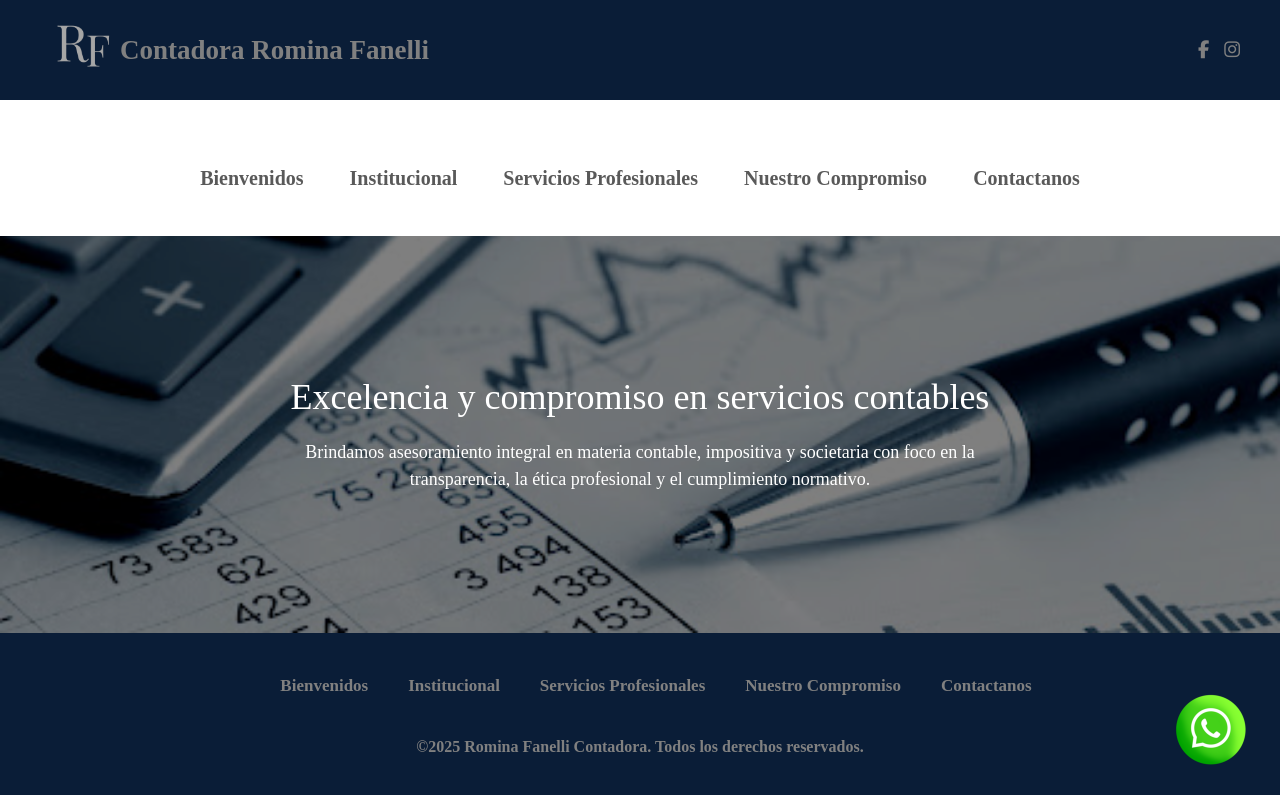
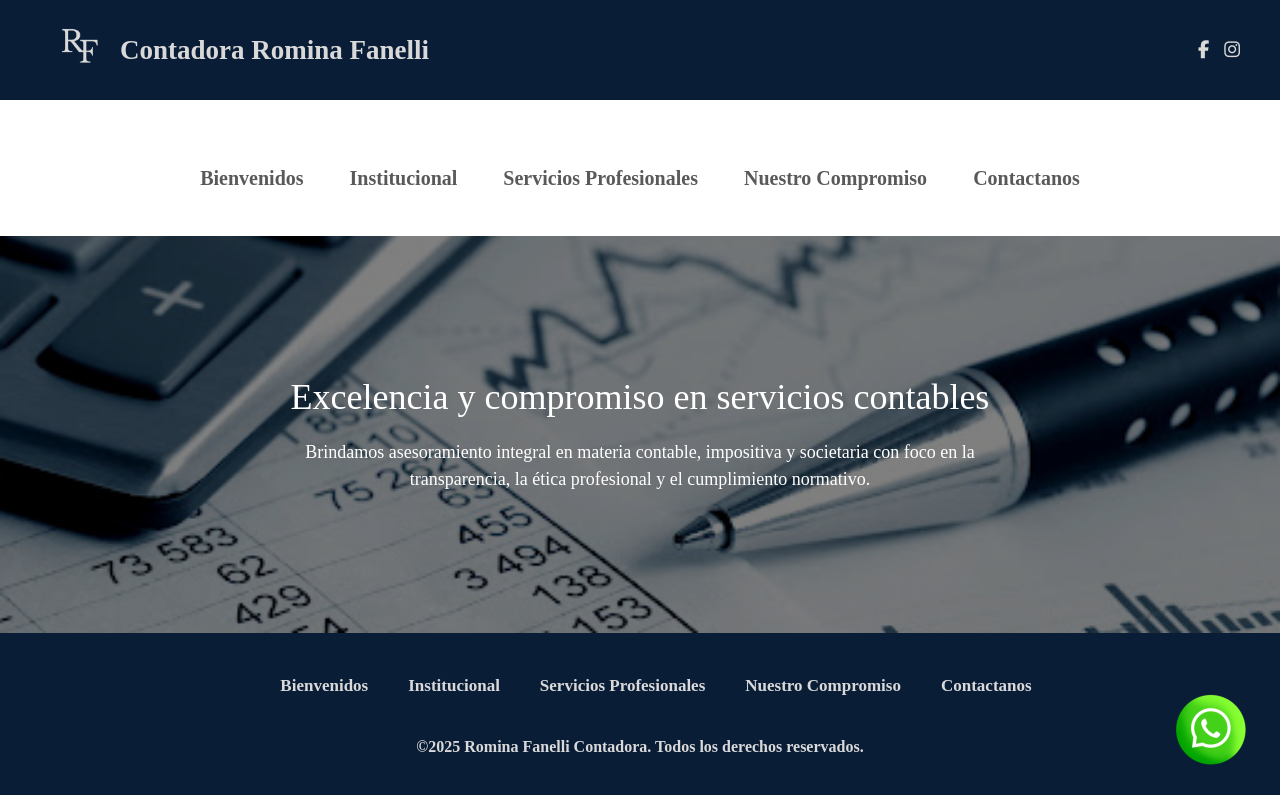
Before and after one commit to JMMonteleone/Romina-Fanelli-Contadora, a plain HTML site: page index.html in a window 1280 px wide. Drawn offline with nearby package versions, Linux system fonts and the light colour scheme; a web font is replaced by a local one.

Commit message:
cambio de color en letras y logo de header

```diff
--- a/index.html
+++ b/index.html
@@ -21,7 +21,7 @@
         <div id="headerContainer">
             <div class="container-header">
                 <a href="/index.html">
-                <img src="img/logoFanelli2.png" alt="Logo Fanelli" class="logo">
+                <img src="img/logoFanelli3.png" alt="Logo Fanelli" class="logo">
                 <h1 class="titulo-estudio">Contadora Romina Fanelli</h1>
                 </a>
             </div>
--- a/style/scss/abstracts/_variables.scss
+++ b/style/scss/abstracts/_variables.scss
@@ -1,2 +1,2 @@
 $mainColor:#0a1d37;
-$textColor:grey;
+$textColor:#d9d9d9;
--- a/style/scss/layout/_header.scss
+++ b/style/scss/layout/_header.scss
@@ -38,7 +38,7 @@ header {
             justify-content: center;
 
             a {
-                color: $textColor;
+                color: #d9d9d9;
                 font-size: 18px;
                 text-decoration: none;
                 transition: color 0.3s ease;
```
Also changed, not shown: img/logoFanelli3.png (added), style/css/style.css, 1 other file.
